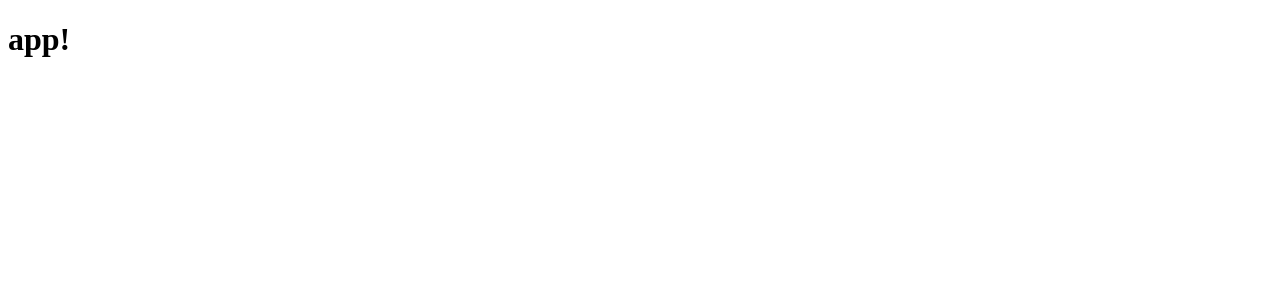
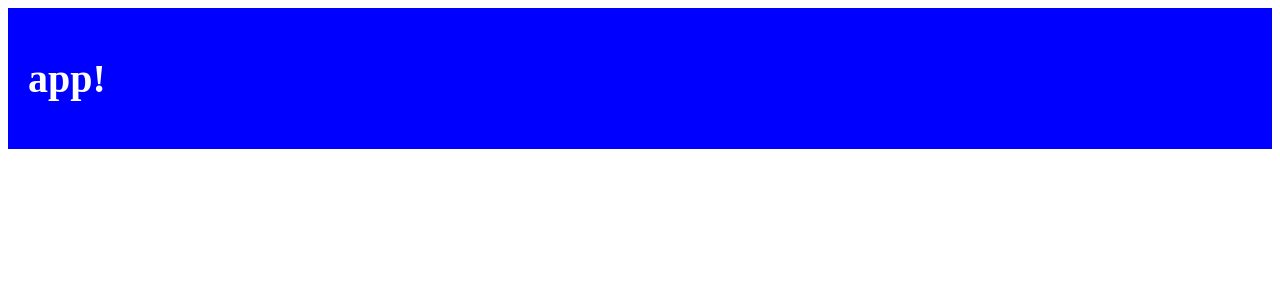
Before and after one commit to L33thaxor118/portfolio, a React app: page / in a window 1280 px wide. Shown: the top 300 px of the page. Built offline with nearby package versions, Linux system fonts and the light colour scheme.

Commit message:
added css

```diff
--- a/package.json
+++ b/package.json
@@ -20,10 +20,12 @@
     "@babel/preset-env": "^7.13.10",
     "@babel/preset-react": "^7.12.13",
     "babel-loader": "^8.2.2",
+    "style-loader": "^2.0.0",
     "webpack": "^5.25.0",
     "webpack-cli": "^4.5.0"
   },
   "dependencies": {
+    "css-loader": "^5.1.2",
     "react": "^17.0.1",
     "react-dom": "^17.0.1"
   }
--- a/src/App.jsx
+++ b/src/App.jsx
@@ -1,8 +1,9 @@
 import React from "react"
+import styles from './app.css'
 
 export default function App() {
   return (
-    <div>
+    <div className="app">
       <h1>
         app!
       </h1>
--- /dev/null
+++ b/src/app.css
@@ -0,0 +1,6 @@
+.app {
+  background-color: blue;
+  color: white;
+  font-size: 20px;
+  padding: 20px;
+}
--- a/webpack.config.js
+++ b/webpack.config.js
@@ -8,6 +8,11 @@ module.exports = {
         test: /\.(js|jsx)$/,
         exclude: /node_modules/,
         use: ['babel-loader'],
+      },
+      {
+        test: /\.css/,
+        use: ['style-loader', 'css-loader'],
+        include: __dirname + '/src'
       }
     ]
   },
```
Also changed, not shown: 1 other file (tests, documents, lock files or other folders).
